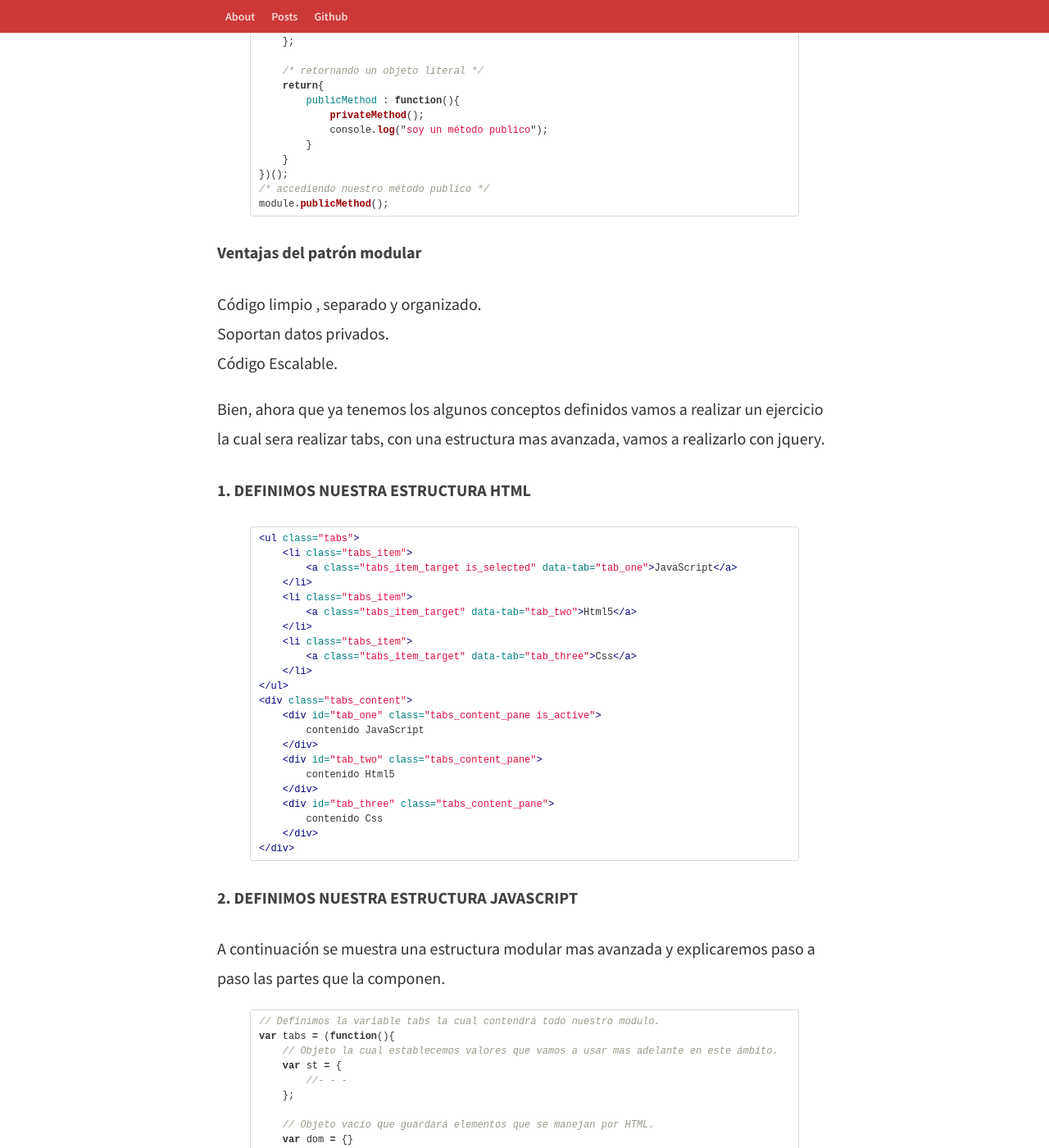
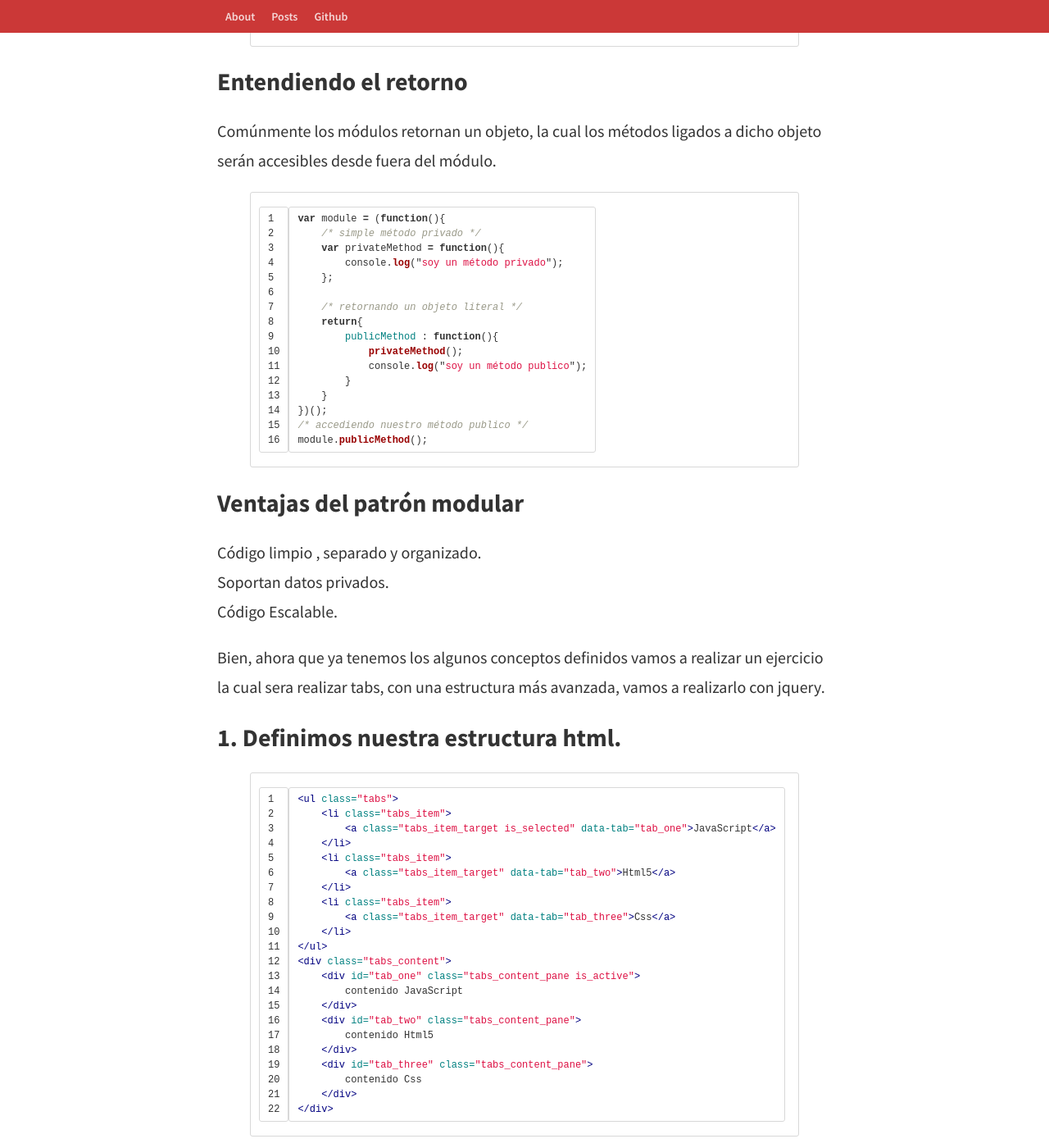
Before and after one commit to wilsson/wilsson.github.io, a Jekyll site: the page built from _posts/2015-05-25-patron-modular-en-javascript.markdown, in a window 1280 px wide and 1400 px high, scrolled down 4003 px. Shown: the whole window at 82% size. Built offline with Jekyll 4.4.1, drawn with Linux system fonts in a browser that asks for light colours; nearby versions of some CDN libraries; some of the changed text lies outside the part shown.

Commit message:
WIP(patron-modular):reordenando el post de patron modular

```diff
--- a/_posts/2015-05-25-patron-modular-en-javascript.markdown
+++ b/_posts/2015-05-25-patron-modular-en-javascript.markdown
@@ -9,11 +9,11 @@ En el mundo de javascript existen muchas facilidades de programar, el único det
 
 En javascript el patrón modular emula el concepto de clases, de manera que somos capaces de incluir métodos públicos/privados y propiedades dentro de un único objeto, protegiendo las datos particulares del ámbito global, lo que ayuda a evitar la colisión de nombres de funciones y variables ya definidas a lo largo de nuestro proyecto, o API’s de terceros, a continuación unos conceptos previos para poder entender mejor el patrón modular.
 
-### Objeto literal
+## Objeto literal
 EL patrón modular se basa en parte en los objetos literales por ende es importante entenderlo.
 Un objeto literal es descrito como cero o más pares nombre/valor, separados por comas entre llaves.
 Los nombres dentro del objeto pueden ser cadenas o identificadores que son seguidas por 2 puntos, dichos objetos también pueden contener otros objetos y funciones.
-{% highlight JavaScript %}
+{% highlight JavaScript linenos %}
 var objetoLiteral = {
     /* los objetos literales pueden contener propiedades y métodos */
     saludo : "soy un objeto literal",
@@ -25,7 +25,7 @@ var objetoLiteral = {
 objectLiteral.saludo
 {% endhighlight %}
 Un ejemplo de un módulo usando un objeto literal.
-{% highlight JavaScript %}
+{% highlight JavaScript linenos %}
 var persona = {
     /* definiendo propiedades */
     nombre : "adan",
@@ -38,16 +38,16 @@ var persona = {
 /* accediendo al método comer de nuestro objeto literal persona */
 persona.comer();
 {% endhighlight %}
-#### Módulo
+## Módulo
 Un módulo es una unidad independiente funcional que forma parte de la estructura de una aplicación.
 Podemos usar funciones y closures(cierres) para crear módulos.
-{% highlight JavaScript %}
+{% highlight JavaScript linenos %}
 var modulo = (function(){
     //- - -
 });
 {% endhighlight %}
 Un ejemplo más completo:
-{% highlight JavaScript %}
+{% highlight JavaScript linenos %}
 var automovil = (function(colorDeAuto){
     var color = colorDeAuto;
     return{
@@ -64,17 +64,17 @@ var automovil = (function(colorDeAuto){
 automovil.retroceder();
 automovil.avanzar();
 {% endhighlight %}
-#### Función anónima
+## Función anónima
 Las funciónes anónimas son funciónes sin nombre, comúnmente asociados a una variable.
-{% highlight JavaScript %}
+{% highlight JavaScript linenos %}
 var miFuncionAnonima = function(){
     alert("Hola mundo!");
 };
 miFuncionAnonima();
 {% endhighlight %}
-#### Funciones auto-ejecutables (IIFE)
+## Funciones auto-ejecutables (IIFE)
 Estas funciónes una vez declaradas se llaman a sí mismas para inicializarse, los primeros paréntesis encierran el contenido, los segundos paréntesis asumen que el interior de los primeros paréntesis es una función y la ejecuta inmediatamente.
-{% highlight JavaScript %}
+{% highlight JavaScript linenos %}
 /* 01 */
 (function(){
     alert("Hello World!");
@@ -91,9 +91,9 @@ var myAnonymousFunction = (function(message){
 })("hello world");
 // todo lo que le precede a los 2 últimos paréntesis se ejecuta inmediatamente
 {% endhighlight %}
-#### Clousure
+## Clousure
 Los clousures son funciones definidas dentro de otras funciones, así mismo dicha función interna tiene acceso al ámbito de la función contenedora.
-{% highlight JavaScript %}
+{% highlight JavaScript linenos %}
 function ejemploClousure(arg1, arg2){
     var localVar = 8;
     function multiplicador(interArg){
@@ -110,9 +110,9 @@ var globalVar = ejemploClousure(2,4);
 /* y luego llamar a */
 globalVar(8);
 {% endhighlight %}
-#### Métodos privados
+## Métodos privados
 Los métodos privados son funciones que no pueden ser llamados desde fuera del ámbito donde han sido declarados, dichos métodos podrán ser invocados en nuestros métodos públicos.
-{% highlight JavaScript %}
+{% highlight JavaScript linenos %}
 var modulo = (function () {
     var privateMethod = function (message1) {
         console.log(message1);
@@ -128,9 +128,9 @@ var modulo = (function () {
 /* pasando datos a un método privado */
 modulo.publicMethod("mi mensaje");
 {% endhighlight %}
-#### Entendiendo el retorno
+## Entendiendo el retorno
 Comúnmente los módulos retornan un objeto, la cual los métodos ligados a dicho objeto serán accesibles desde fuera del módulo.
-{% highlight JavaScript %}
+{% highlight JavaScript linenos %}
 var module = (function(){
     /* simple método privado */
     var privateMethod = function(){
@@ -148,15 +148,15 @@ var module = (function(){
 /* accediendo nuestro método publico */
 module.publicMethod();
 {% endhighlight %}
-#### Ventajas del patrón modular
+## Ventajas del patrón modular
 - Código limpio , separado y organizado.
 - Soportan datos privados.
 - Código Escalable.
 
-Bien, ahora que ya tenemos los algunos conceptos definidos vamos a realizar un ejercicio la cual sera realizar tabs, con una estructura mas avanzada, vamos a realizarlo con jquery.
+Bien, ahora que ya tenemos los algunos conceptos definidos vamos a realizar un ejercicio la cual sera realizar tabs, con una estructura más avanzada, vamos a realizarlo con jquery.
 
-#### 1. DEFINIMOS NUESTRA ESTRUCTURA HTML
-{% highlight html %}
+## 1. Definimos nuestra estructura html.
+{% highlight html linenos %}
 <ul class="tabs">
     <li class="tabs_item">
         <a class="tabs_item_target is_selected" data-tab="tab_one">JavaScript</a>
@@ -180,10 +180,10 @@ Bien, ahora que ya tenemos los algunos conceptos definidos vamos a realizar un e
     </div>
 </div>
 {% endhighlight %}
-#### 2. DEFINIMOS NUESTRA ESTRUCTURA JAVASCRIPT
+## 2. Definimos nuestra estructura javascript.
 A continuación se muestra una estructura modular mas avanzada y explicaremos paso a paso las partes que la componen.
 
-{% highlight JavaScript %}
+{% highlight JavaScript linenos %}
 // Definimos la variable tabs la cual contendrá todo nuestro modulo.
 var tabs = (function(){
     // Objeto la cual establecemos valores que vamos a usar mas adelante en este ámbito.
@@ -225,7 +225,7 @@ var tabs = (function(){
 // Ejecutando el método "init" del módulo tabs.
 tabs.init();
 {% endhighlight %}
-#### 3. CREACIÓN DE NUESTRO MODULO
+## 3. Creación de nuestro modulo.
 Finalmente luego de haber entendido nuestra estructura anterior, procedemos a la creación de nuestro modulo tabs.
 {% highlight JavaScript %}
 var tabs = (function(){
@@ -269,7 +269,7 @@ var tabs = (function(){
 
 tabs.init();
 {% endhighlight %}
-#### Referencias
+## Referencias
 - [Learning JavaScript Design Patterns][1]
 - [JavaScript: The Good Parts][2]
 
--- a/_posts/2015-09-27-sass-tu-css-con-poderes.markdown
+++ b/_posts/2015-09-27-sass-tu-css-con-poderes.markdown
@@ -1,6 +1,7 @@
 ---
 layout: post
 title: Sass, tu css con poderes
+categories: css
 permalink: sas-tu-css-con-poderes
 ---
 Existen muchos precompiladores css, en esta ocasión hablaremos de sass.
--- a/_sass/main.scss
+++ b/_sass/main.scss
@@ -101,7 +101,7 @@ nav{
     zoom: 1;
     */
 }
-/******/
+/* tech para los contadores */
 pre {
   counter-reset: line-numbering;
 }
```
